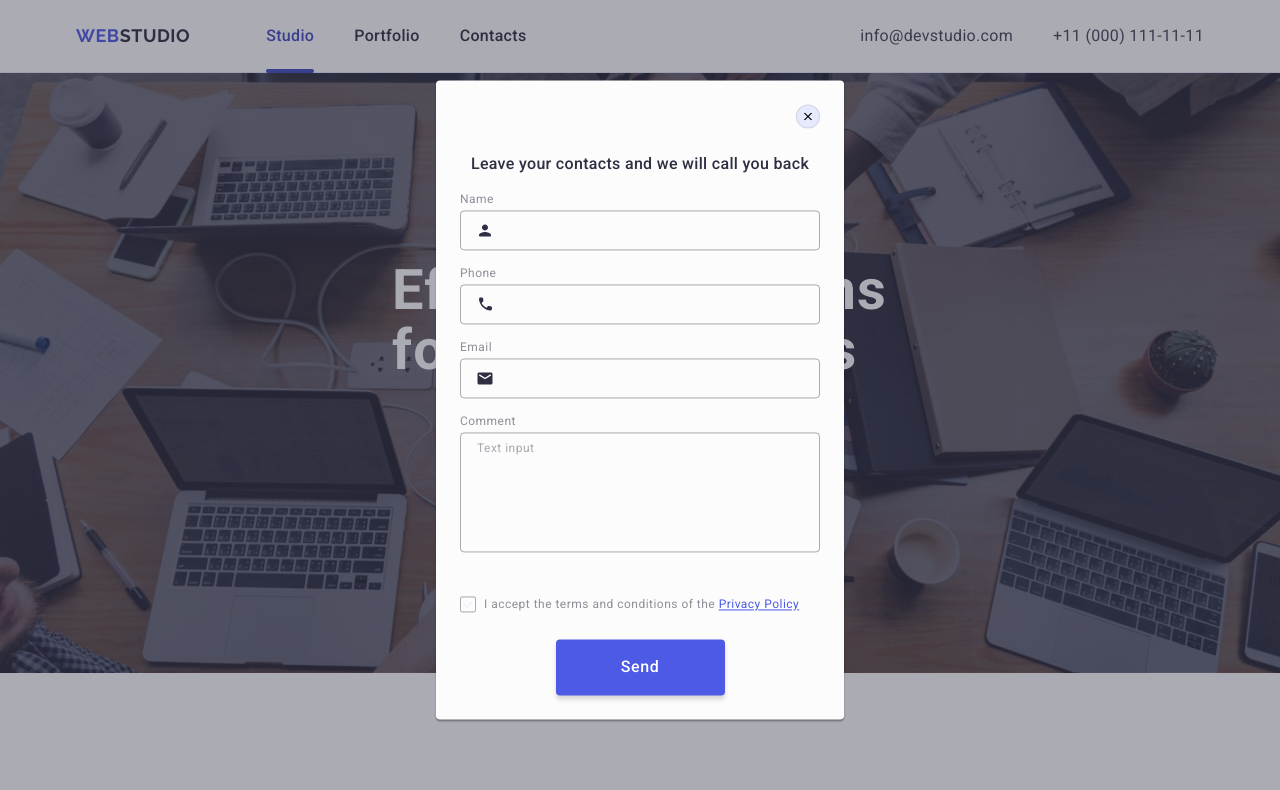
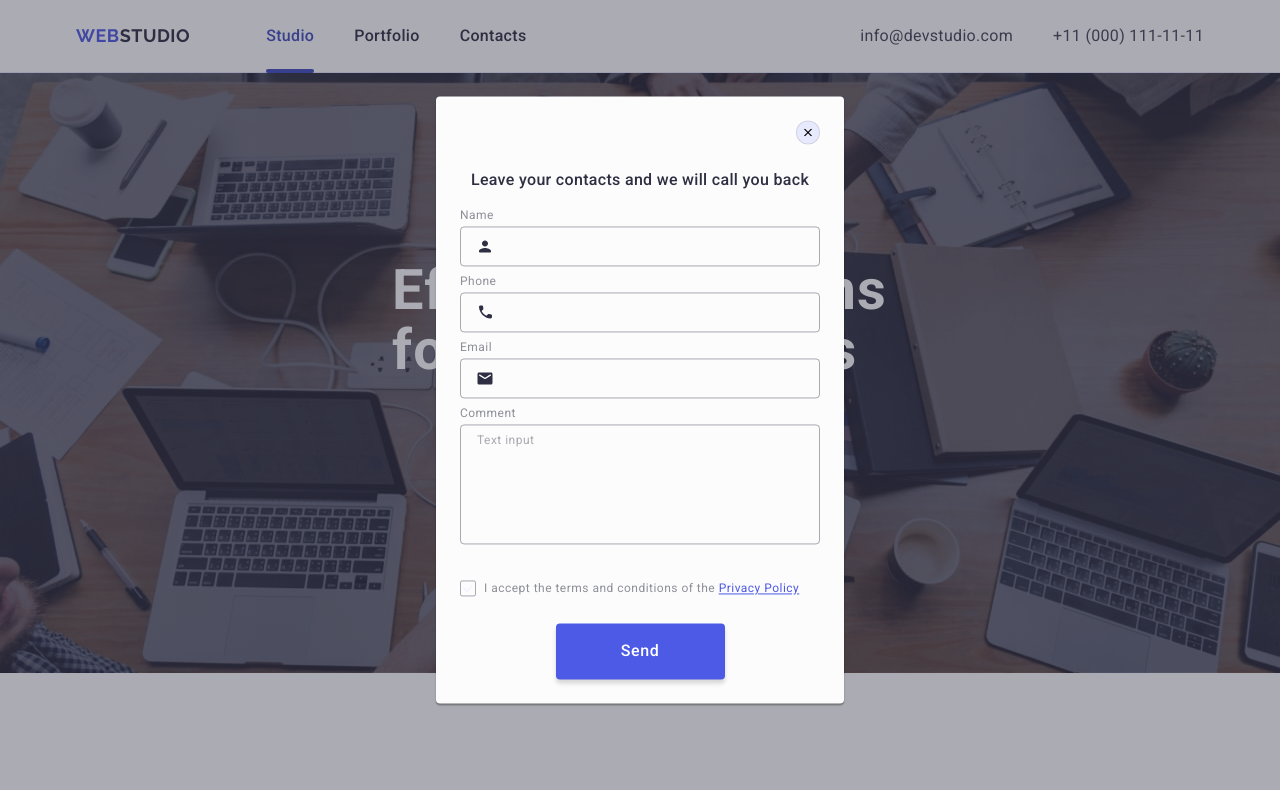
Before and after one commit to OleksandraTsy/goit-markup-hw-05, a plain HTML site: page index.html in a window 1280 px wide. Shown: the top 790 px of the page. Drawn offline with nearby package versions, Linux system fonts and the light colour scheme.

Commit message:
update margin in form

```diff
--- a/css/styles.css
+++ b/css/styles.css
@@ -670,7 +670,7 @@ margin-bottom: 4px;
 }
 
 .review-form-field-wrapper {
-margin-bottom: 16px;
+margin-bottom: 8px;
 }
 
 .review-form-input-wrapper {
```
